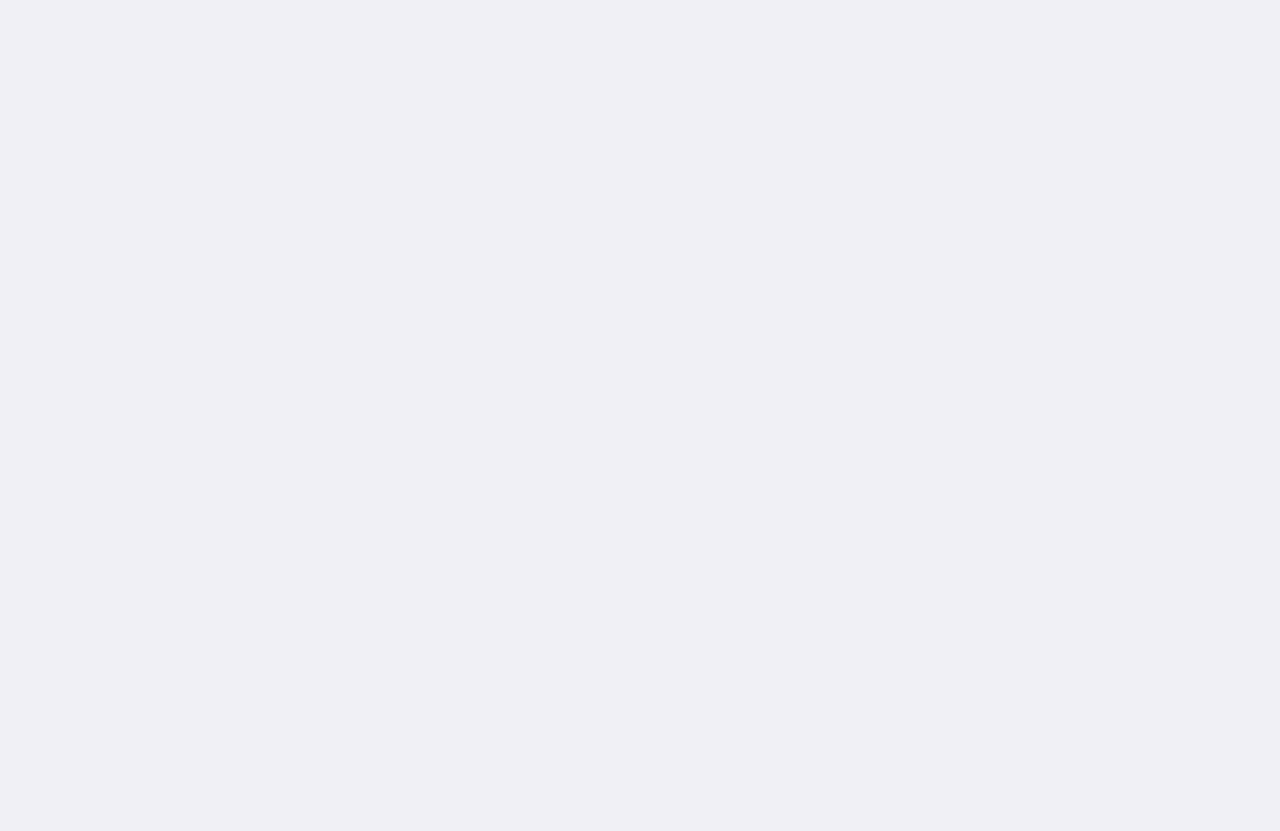
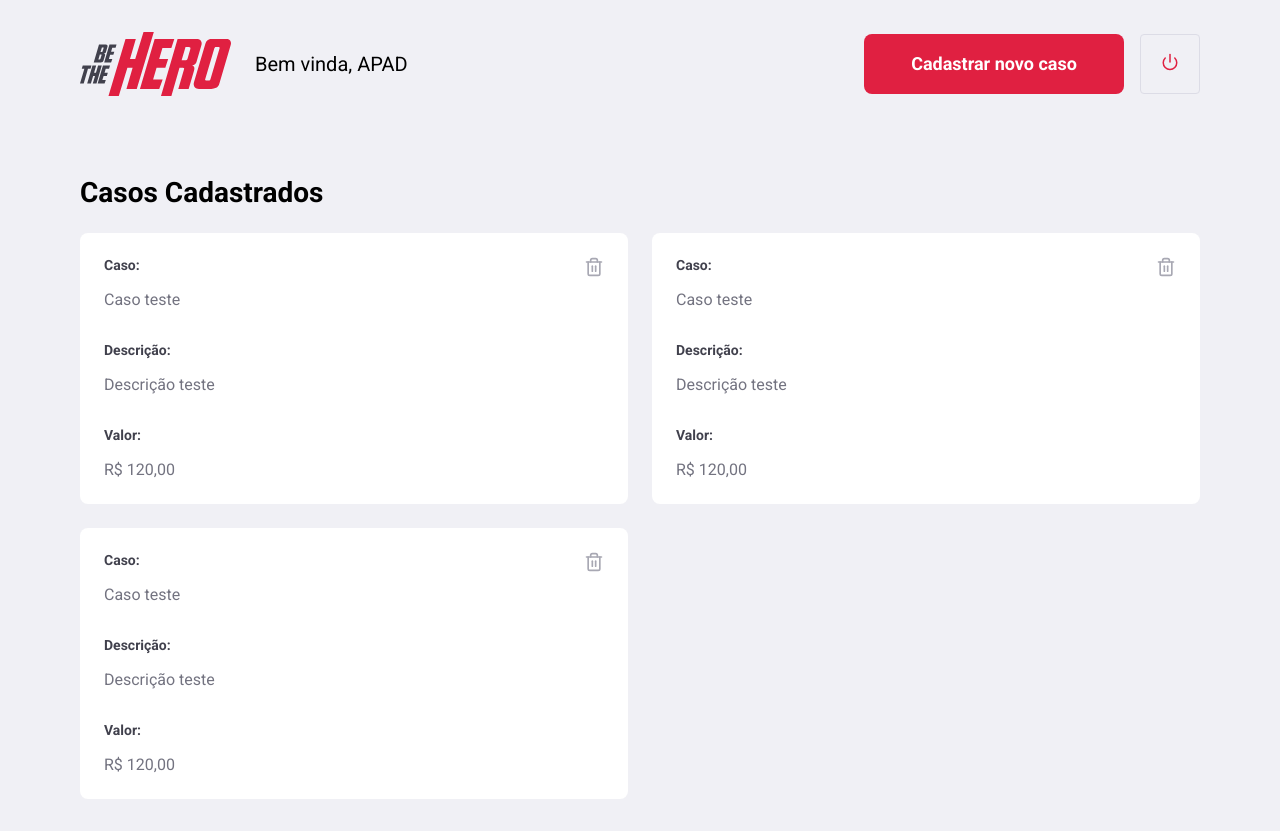
Before and after one commit to RikoKami/semana-omnistack11, a React (Create React App) app in the folder frontend/: page /profile in a window 1280 px wide. Before the commit the page ends 800 px from the top, so only its background shows below. Built offline with nearby package versions, Linux system fonts and the light colour scheme.

Commit message:
page profile

```diff
--- /dev/null
+++ b/frontend/src/containers/Profile/index.tsx
@@ -0,0 +1,78 @@
+import React from 'react';
+import { Link } from 'react-router-dom';
+import { FiPower, FiTrash2 } from 'react-icons/fi';
+
+import logo from "../../assets/images/logo.svg";
+import './styles.scss';
+
+const Profile = () => {
+    return (
+        <div className="profile-container">
+            <header>
+                <img src={logo} alt="Be The Hero"/>
+                <span>Bem vinda, APAD</span>
+
+                <Link to="/incidents/new" className="button">
+                    Cadastrar novo caso
+                </Link>
+                <button type="button">
+                    <FiPower size={18} color="e02041" />
+                </button>
+            </header>
+
+            <h1>Casos Cadastrados</h1>
+
+            <ul>
+
+                <li>
+                    <strong>Caso:</strong>
+                    <p>Caso teste</p>
+
+                    <strong>Descrição:</strong>
+                    <p>Descrição teste</p>
+
+                    <strong>Valor:</strong>
+                    <p>R$ 120,00</p>
+
+                    <button type="button">
+                        <FiTrash2 size={20} color="a8a8b3" />
+                    </button>
+                </li>
+
+
+                <li>
+                    <strong>Caso:</strong>
+                    <p>Caso teste</p>
+
+                    <strong>Descrição:</strong>
+                    <p>Descrição teste</p>
+
+                    <strong>Valor:</strong>
+                    <p>R$ 120,00</p>
+
+                    <button type="button">
+                        <FiTrash2 size={20} color="a8a8b3" />
+                    </button>
+                </li>
+
+
+                <li>
+                    <strong>Caso:</strong>
+                    <p>Caso teste</p>
+
+                    <strong>Descrição:</strong>
+                    <p>Descrição teste</p>
+
+                    <strong>Valor:</strong>
+                    <p>R$ 120,00</p>
+
+                    <button type="button">
+                        <FiTrash2 size={20} color="a8a8b3" />
+                    </button>
+                </li>
+            </ul>
+        </div>
+    )
+}
+
+export default Profile;
--- /dev/null
+++ b/frontend/src/containers/Profile/styles.scss
@@ -0,0 +1,77 @@
+.profile-container{
+    width: 100%;
+    max-width: 1180px;
+    padding: 0 30px;
+    margin: 32px auto;
+
+    header{
+        display: flex;
+        align-items: center;
+
+        span{
+            font-size: 20px;
+            margin-left: 24px;
+        }
+        img{
+            height: 64px;
+        }
+        a{
+            width: 260px;
+            margin-left: auto;
+            margin-top: 0;
+        }
+        button{
+            width: 60px;
+            height: 60px;
+            border-radius: 4px;
+            border: 1px solid #dcdce6;
+            background: transparent;
+            margin-left: 16px;
+            transition: border-color .2s;
+            &:hover{
+                border-color: #999;
+            }
+        }
+    }
+
+    h1{
+        margin-top: 80px;
+        margin-bottom: 24px;
+    }
+
+    ul{
+        display: grid;
+        grid-template-columns: repeat(2, 1fr);
+        grid-gap: 24px;
+        list-style: none;
+        li{
+            background-color: #fff;
+            padding: 24px;
+            border-radius: 8px;
+            position: relative;
+            button{
+                position: absolute;
+                right: 24px;
+                top: 24px;
+                border: 0;
+                background: transparent;
+                &:hover{
+                    opacity: .8;
+                }
+            }
+            strong{
+                display: block;
+                margin-bottom: 16px;
+                color: #41414d;
+            }
+            p {
+                color: #737380;
+                line-height: 21px;
+                font-size: 16px;
+                & + strong {
+                    margin-top: 32px;
+                }
+            }
+        }
+    }
+}
--- a/frontend/src/routes.tsx
+++ b/frontend/src/routes.tsx
@@ -3,6 +3,7 @@
 
 import Logon from './containers/Logon';
 import Register from './containers/Register';
+import Profile from './containers/Profile';
 
 const Routes = () => {
     return(
@@ -10,6 +11,7 @@
             <Switch>
                 <Route path="/" exact component={Logon} />
                 <Route path="/register" component={Register} />
+                <Route path="/profile" component={Profile} />
             </Switch>
         </BrowserRouter>
     )
```
